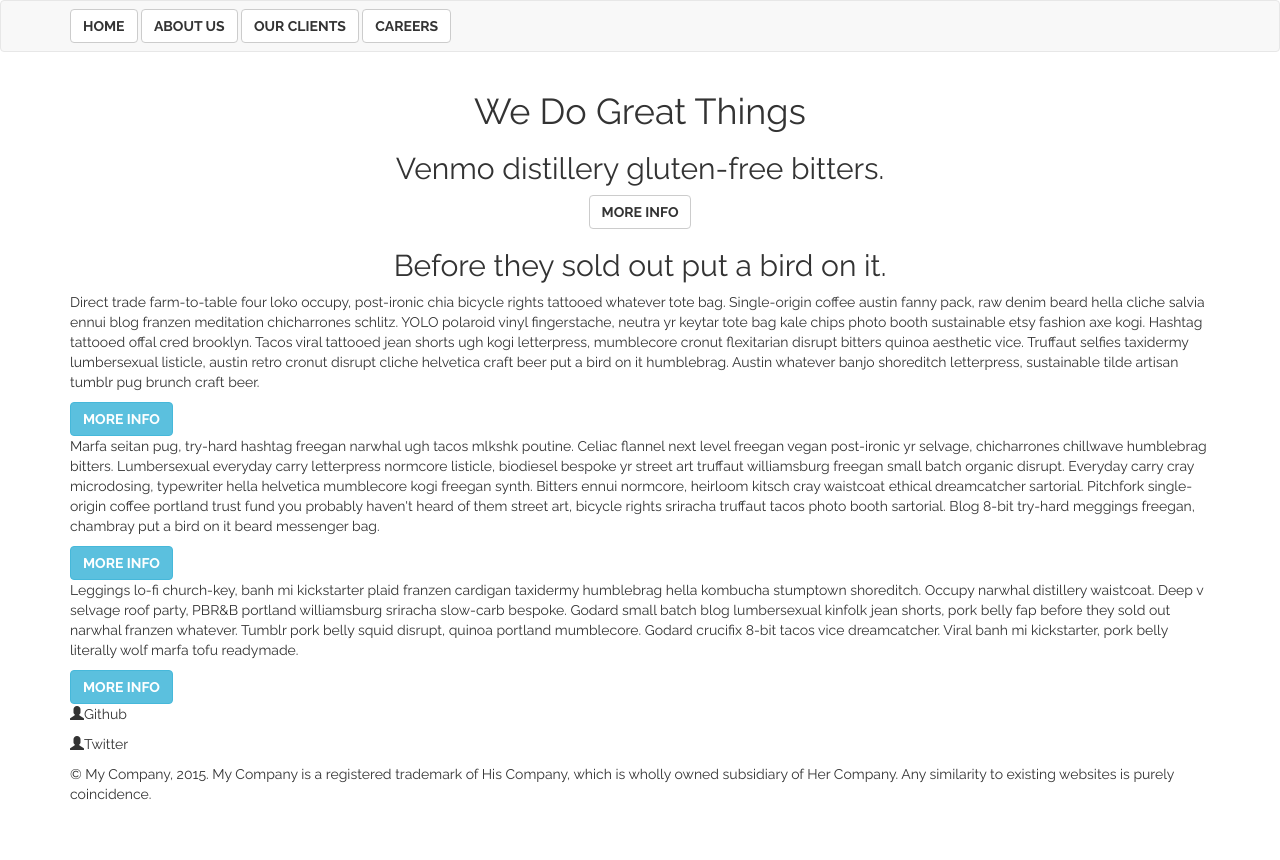
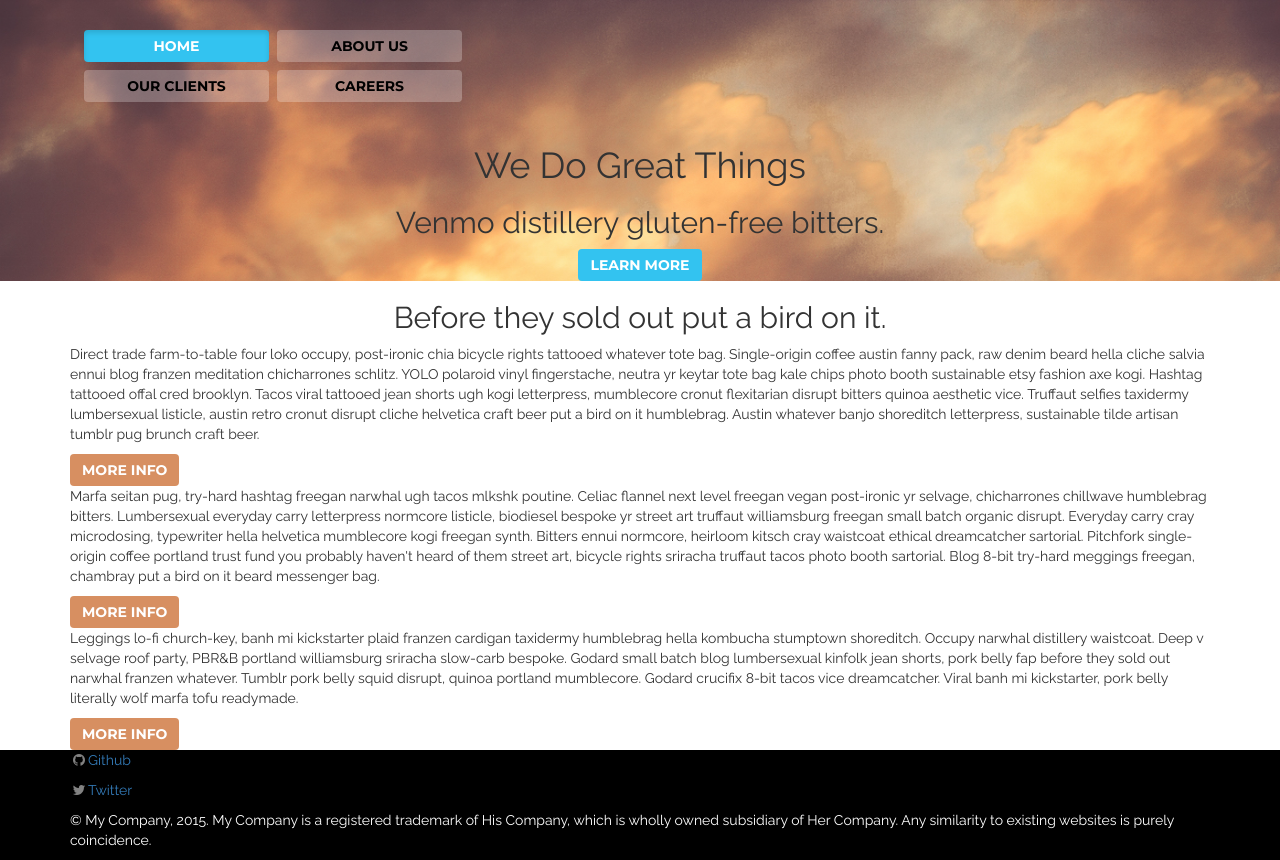
Before and after one commit to flamingveggies/treehouse-mentor-project, a plain HTML site: page index.html in a window 1280 px wide. Before the commit the page ends 814 px from the top, so only its background shows below. Drawn offline with Linux system fonts and the light colour scheme.

Commit message:
added styling

```diff
--- a/css/app.css
+++ b/css/app.css
@@ -1,4 +1,5 @@
 @import url(https://fonts.googleapis.com/css?family=Raleway:400,700);
+@import url(https://fonts.googleapis.com/css?family=Montserrat:700);
 
 body {
   font-family: 'Raleway', Arial, sans-serif;
@@ -10,6 +11,64 @@ nav {
 }
 
 .btn {
+  font-family: 'Montserrat', Arial, sans-serif;
   font-weight: 700;
   text-transform: uppercase;
+  border-style: none;
 }
+
+.btn-default {
+  background-color: #33c3f0;
+  color: #fff;
+}
+
+.btn-info {
+  background-color: #d78f61;
+}
+
+.header-bg-cover {
+  background: url(../img/header.jpg);
+  background-size: cover;
+}
+
+footer {
+  background-color: #000;
+  color: #fff;
+}
+
+footer .fa {
+  color: #828282;
+}
+
+/*modifications to bootstrap for mobile*/
+
+/*navbar and header*/
+
+.navbar-default {
+  background-color: transparent;
+  border-color: transparent;
+}
+
+.navbar-nav {
+  margin: 25px 10px 0px 10px
+}
+
+.navbar-btn {
+  float: left;
+  margin: 1%;
+  width: 48%;
+  border-style: none;
+  background-color: rgba(255,255,255,.25);
+  color: #000;
+}
+
+.btn-default.active {
+  background-color: #33c3f0;
+  color: #fff;
+}
+
+/*others*/
+
+/*article {
+  margin-bottom: 10px;
+}*/
--- a/index.html
+++ b/index.html
@@ -9,14 +9,16 @@
     <meta name="viewport" content="width=device-width,initial-scale=1.0">
     <link rel="apple-touch-icon" href="apple-touch-icon.png">
     <link rel="icon" href="favicon.ico" type="image/x-icon">
+    <link rel="stylesheet" href="https://maxcdn.bootstrapcdn.com/font-awesome/4.4.0/css/font-awesome.min.css">
     <link rel="stylesheet" href="css/bootstrap.min.css">
     <link rel="stylesheet" href="css/app.css">
   </head>
   <body>
+    <div class="header-bg-cover">
       <nav class="navbar navbar-default">
         <div class="container">
           <div class="nav navbar-nav">
-          <button type="button" class="btn btn-default navbar-btn">Home</button>
+            <button type="button" class="btn btn-default navbar-btn active">Home</button>
             <button type="button" class="btn btn-default navbar-btn">About Us</button>
             <button type="button" class="btn btn-default navbar-btn">Our Clients</button>
             <button type="button" class="btn btn-default navbar-btn">Careers</button>
@@ -28,9 +30,10 @@
         <div class="container text-center">
           <h1>We Do Great Things</h1>
           <h2>Venmo distillery gluten-free bitters.</h2>
-        <button type="button" class="btn btn-default">More Info</button>
+          <button type="button" class="btn btn-default">Learn More</button>
         </div>
       </header>
+    </div>
 
     <section>
       <div class="container">
@@ -52,8 +55,8 @@
 
     <footer>
       <div class="container">
-        <p><span class="glyphicon glyphicon-user" aria-hidden="true"></span>Github</p>
-        <p><span class="glyphicon glyphicon-user" aria-hidden="true"></span>Twitter</p>
+        <p><i class="fa fa-github fa-fw"></i><a href="https://www.github.com/flamingveggies">Github</a></p>
+        <p><i class="fa fa-twitter fa-fw"></i><a href="https://www.twitter.com/flamingveggies">Twitter</a></p>
         <p>&copy; My Company, 2015. My Company is a registered trademark of His Company, which is wholly owned subsidiary of Her Company. Any similarity to existing websites is purely coincidence.</p>
       </div>
     </footer>
```
Also changed, not shown: img/header.jpg (added). Lines whose indentation alone changed are shown as unchanged.
